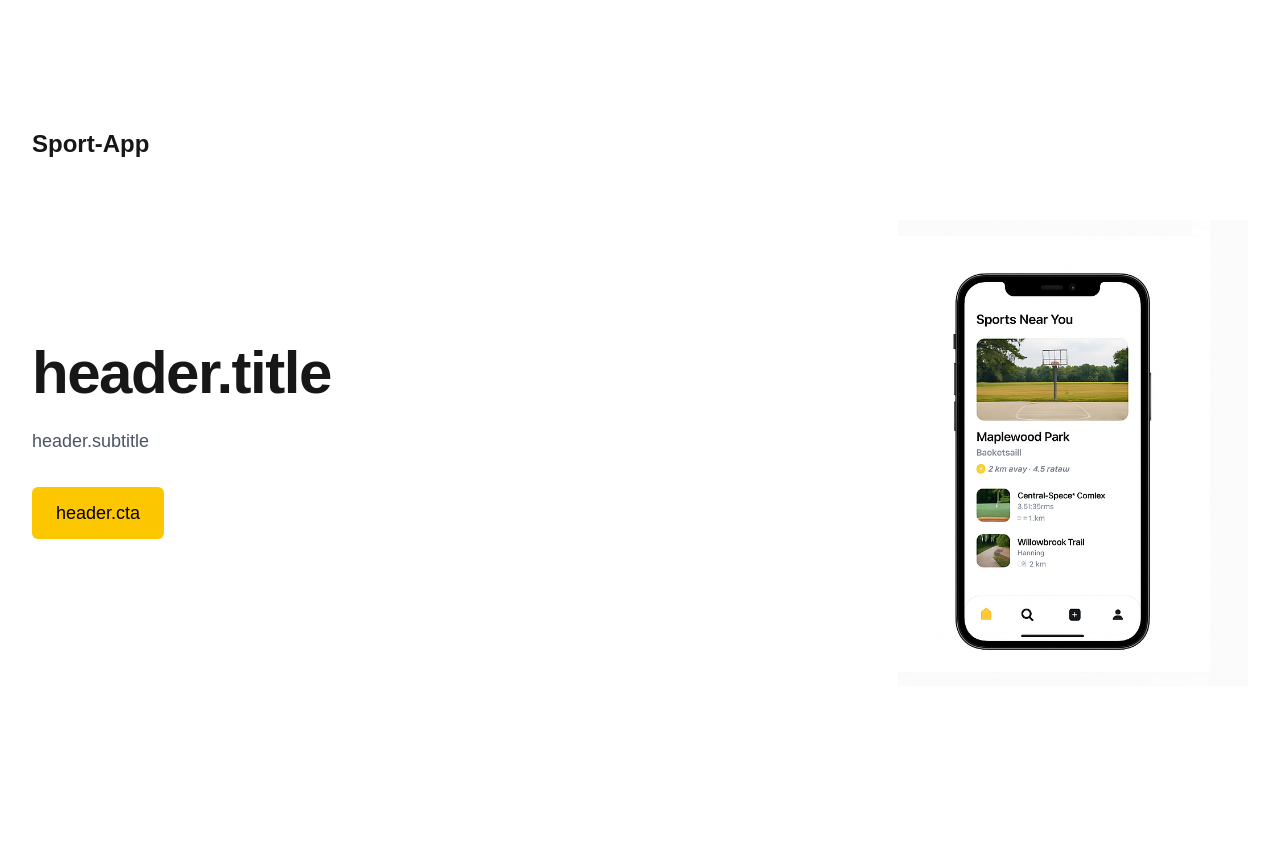
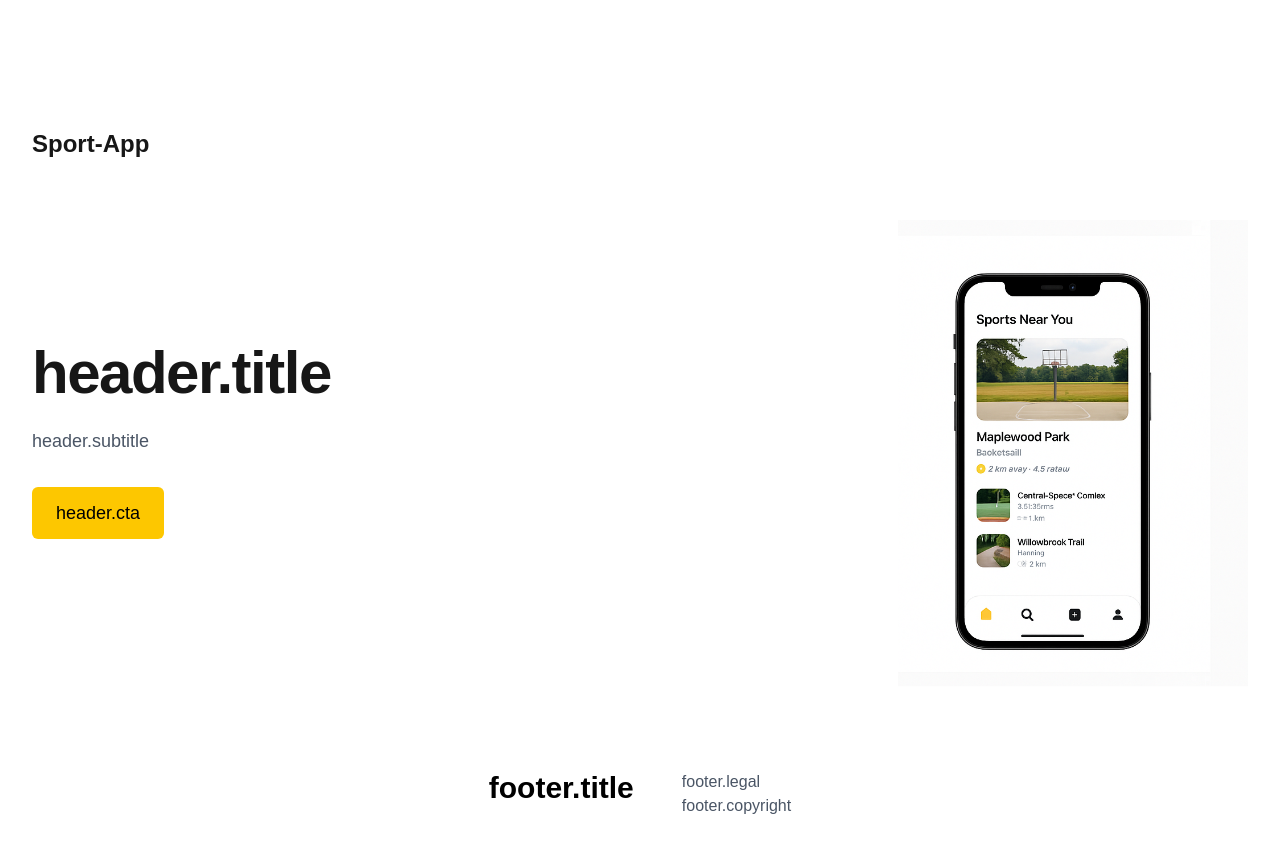
Before and after one commit to big-emotion/sport-app-landing, a Next.js app: page /en in a window 1280 px wide. Before the commit the page ends 800 px from the top, so only its background shows below. Built offline with nearby package versions, Linux system fonts and the light colour scheme.

Commit message:
feat: creation footer section

```diff
--- a/messages/en.json
+++ b/messages/en.json
@@ -30,6 +30,7 @@
     }
   },
   "footer": {
+    "title": "Sport-App",
     "legal": "Legal notices",
     "copyright": "© 2024"
   },
--- a/messages/fr.json
+++ b/messages/fr.json
@@ -30,6 +30,7 @@
     }
   },
   "footer": {
+    "title": "Sport-App",
     "legal": "Mentions légales",
     "copyright": "© 2024"
   },
--- a/src/app/[locale]/page.tsx
+++ b/src/app/[locale]/page.tsx
@@ -1,7 +1,13 @@
 import React from 'react';
 
+import Footer from '@/app/components/sections/Footer';
 import { Header } from '@/app/components/sections/Header';
 
 export default async function Home(): Promise<React.ReactNode> {
-  return <Header />;
+  return (
+    <div>
+      <Header />
+      <Footer />
+    </div>
+  );
 }
--- /dev/null
+++ b/src/app/components/sections/Footer.tsx
@@ -0,0 +1,20 @@
+'use client';
+
+import { useTranslations } from 'next-intl';
+import { JSX } from 'react';
+
+export default function Footer(): JSX.Element {
+  const t = useTranslations('footer');
+
+  return (
+    <div className="flex justify-center gap-12">
+      <h2 className="text-xl sm:text-2xl lg:text-3xl font-bold text-center mb-12 text-black">
+        {t('title')}
+      </h2>
+      <div>
+        <p className="text-gray-600">{t('legal')}</p>
+        <p className="text-gray-600">{t('copyright')}</p>
+      </div>
+    </div>
+  );
+}
```
